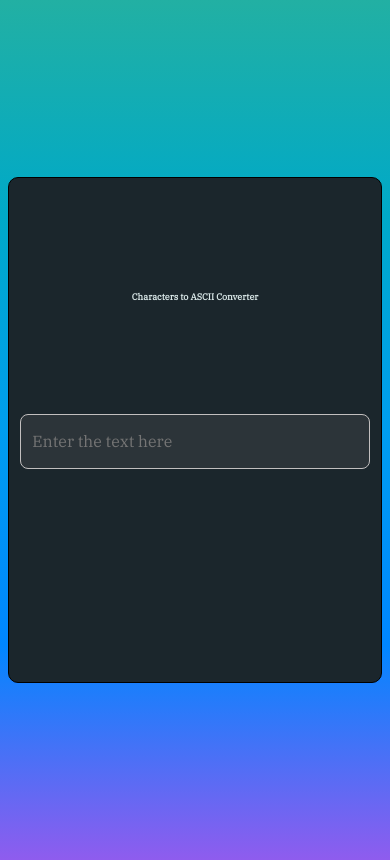
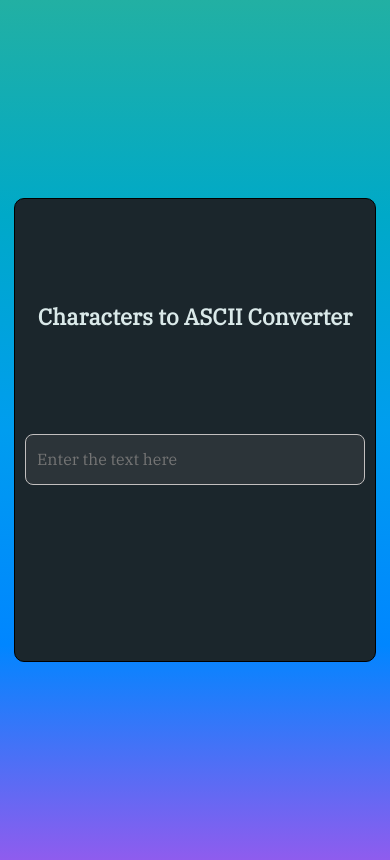
Before and after one commit to luciaberon/Text-to-Ascii, a plain HTML site: page index.html in a window 390 px wide. Drawn offline with Linux system fonts and the light colour scheme.

Commit message:
fourth commit

```diff
--- a/css/styles.css
+++ b/css/styles.css
@@ -110,7 +110,11 @@ main {
 
 @media (max-width: 1199.98px) {
     h1 {
-        font-size: 1.5em;
+        font-size: 1.3em;
+
+    }
+    main {
+        width: 50%;
     }
 
 }
@@ -118,22 +122,22 @@ main {
 
 @media (max-width: 991.98px) {
     h1 {
-        font-size:0.5em;
+        font-size:1.5em;
     }
 
     main {
-        width: 85%;
+        width: 75%;
     }
 
 
 
 @media (max-width: 767.98px) {
     h1 {
-        font-size: 0.2em;
+        font-size: 1.5em;
     }
     main {
-        width: 98%;
-        height: 65%;
+        width: 90%;
+        height: 60%;
     }
 
 }
@@ -141,9 +145,9 @@ main {
 
 @media (max-width: 575.98px) {
     h1 {
-        font-size: 9px;
+        font-size: 1.4em;
     }
     main {
-        width: 100%;
-        height: 60%;
+        width: 97%;
+        height: 55%;
     }
```
